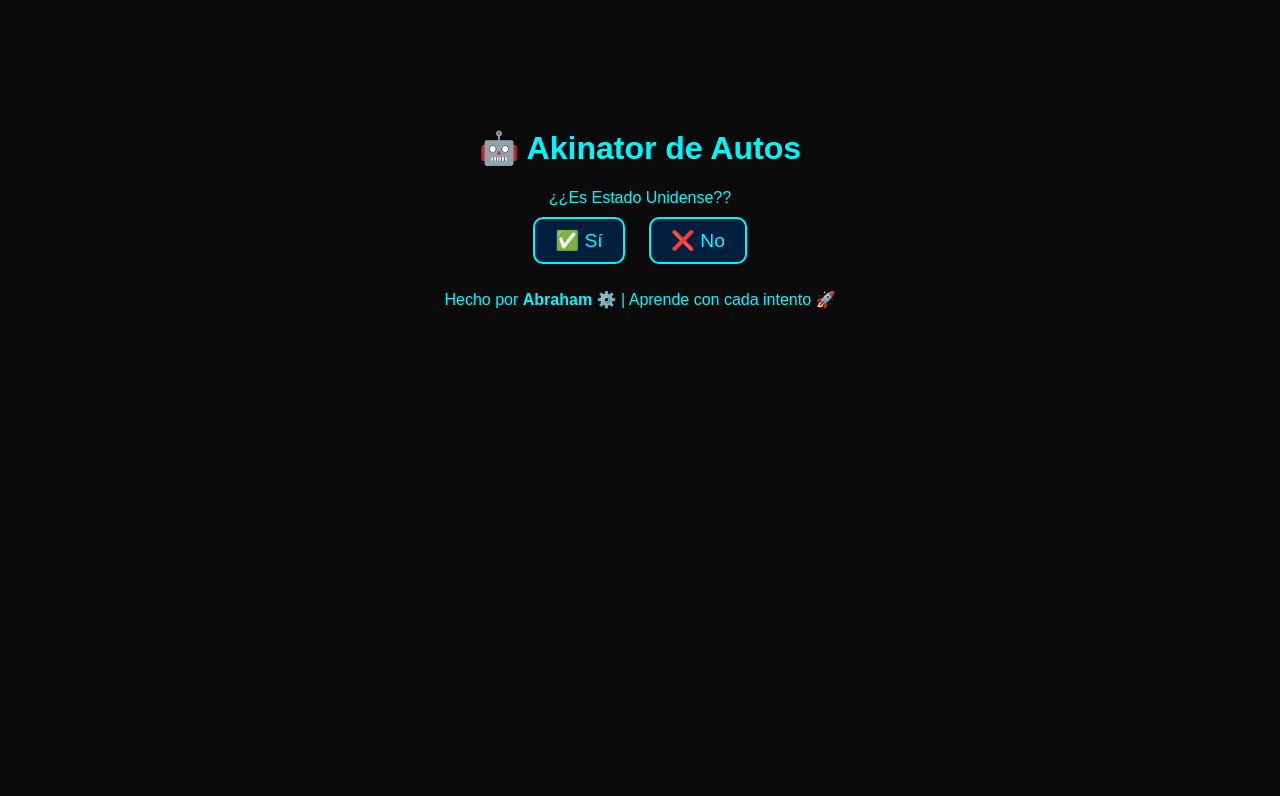
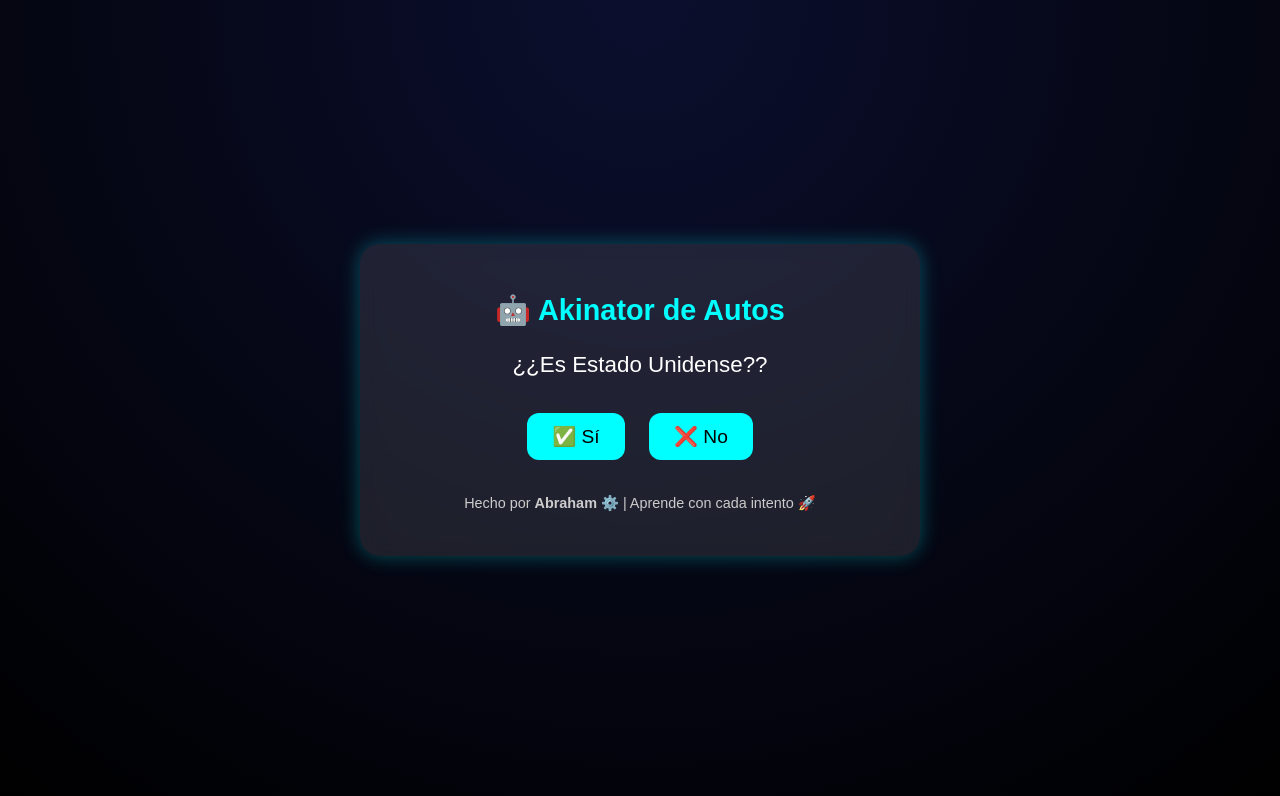
Before and after one commit to Abraham654/7-E-Sistemas-Expertos, a plain HTML site: page Practica 3/index.html in a window 1280 px wide. Drawn offline with Linux system fonts and the light colour scheme.

Commit message:
style adaptado a nuevo main

```diff
--- a/Practica 3/style.css
+++ b/Practica 3/style.css
@@ -1,28 +1,77 @@
 body {
-  font-family: Arial, sans-serif;
-  background-color: #0a0a0a;
-  color: #00f6ff;
+  background: radial-gradient(circle at top, #0b0f2e, #000);
+  color: #fff;
+  font-family: 'Poppins', sans-serif;
   text-align: center;
-  padding-top: 100px;
+  display: flex;
+  align-items: center;
+  justify-content: center;
+  height: 100vh;
+  margin: 0;
+}
+
+.container {
+  background: rgba(255, 255, 255, 0.1);
+  border-radius: 20px;
+  padding: 30px;
+  width: 90%;
+  max-width: 500px;
+  box-shadow: 0 0 20px rgba(0, 255, 255, 0.3);
+  backdrop-filter: blur(10px);
+  animation: fadeIn 0.6s ease-in-out;
 }
 
 h1 {
-  font-size: 2em;
+  color: cyan;
+  margin-bottom: 20px;
+  font-size: 1.8rem;
 }
 
-button {
-  background-color: #001f3f;
-  color: #00f6ff;
-  border: 2px solid #00f6ff;
-  border-radius: 10px;
-  padding: 10px 20px;
-  margin: 10px;
-  cursor: pointer;
-  font-size: 1.2em;
-  transition: 0.2s;
+.pregunta {
+  font-size: 1.4rem;
+  margin: 25px 0;
 }
 
-button:hover {
-  background-color: #00f6ff;
-  color: #001f3f;
+.botones button {
+  background: cyan;
+  border: none;
+  color: black;
+  font-size: 1.2rem;
+  margin: 10px;
+  padding: 12px 25px;
+  border-radius: 12px;
+  cursor: pointer;
+  transition: 0.3s;
 }
+
+.botones button:hover {
+  background: #00ffee;
+  transform: scale(1.05);
+}
+
+#reiniciar {
+  display: none;
+  margin-top: 20px;
+  background: #ff0080;
+  color: white;
+  border: none;
+  padding: 10px 25px;
+  border-radius: 12px;
+  cursor: pointer;
+  transition: 0.3s;
+}
+
+#reiniciar:hover {
+  background: #ff4da6;
+}
+
+.footer {
+  margin-top: 25px;
+  font-size: 0.9rem;
+  color: #ccc;
+}
+
+@keyframes fadeIn {
+  from { opacity: 0; transform: translateY(-10px); }
+  to { opacity: 1; transform: translateY(0); }
+}
```
